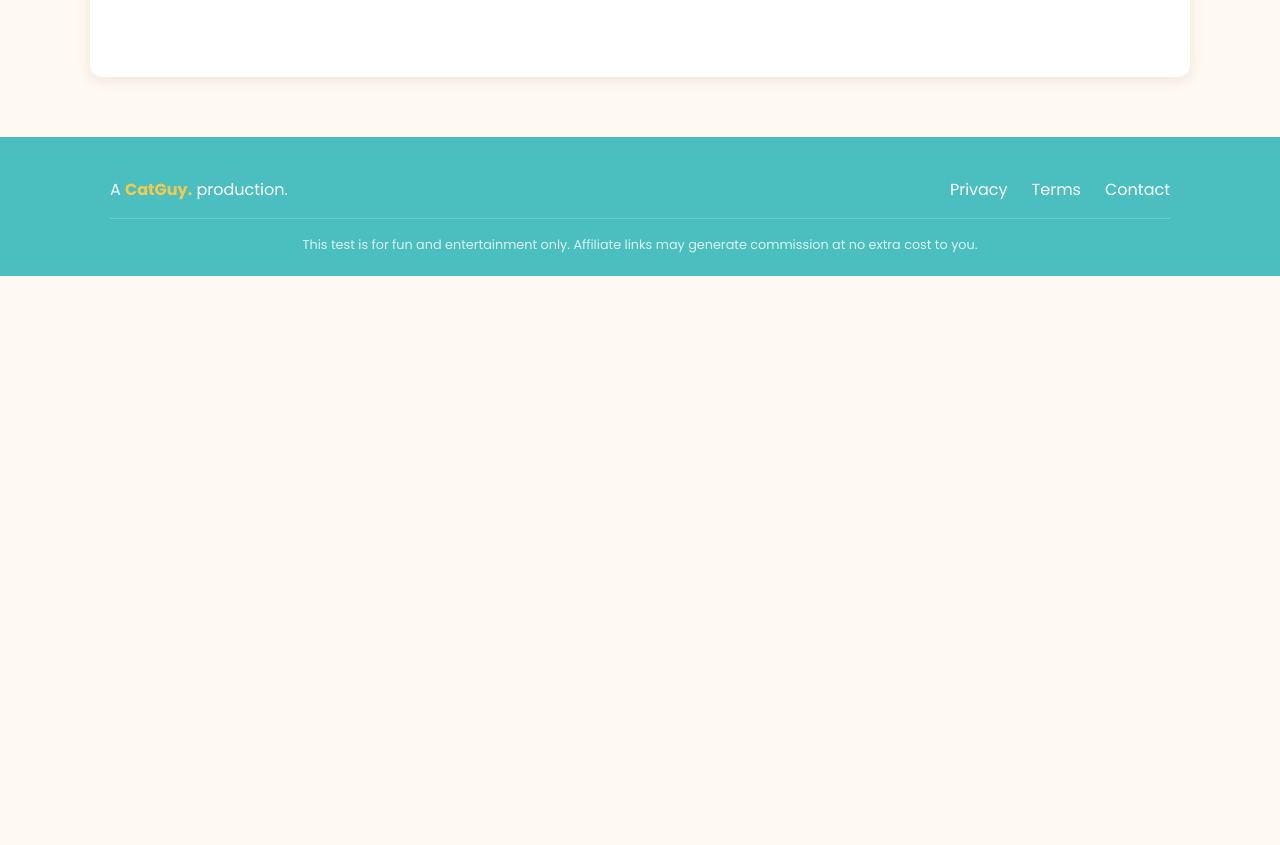
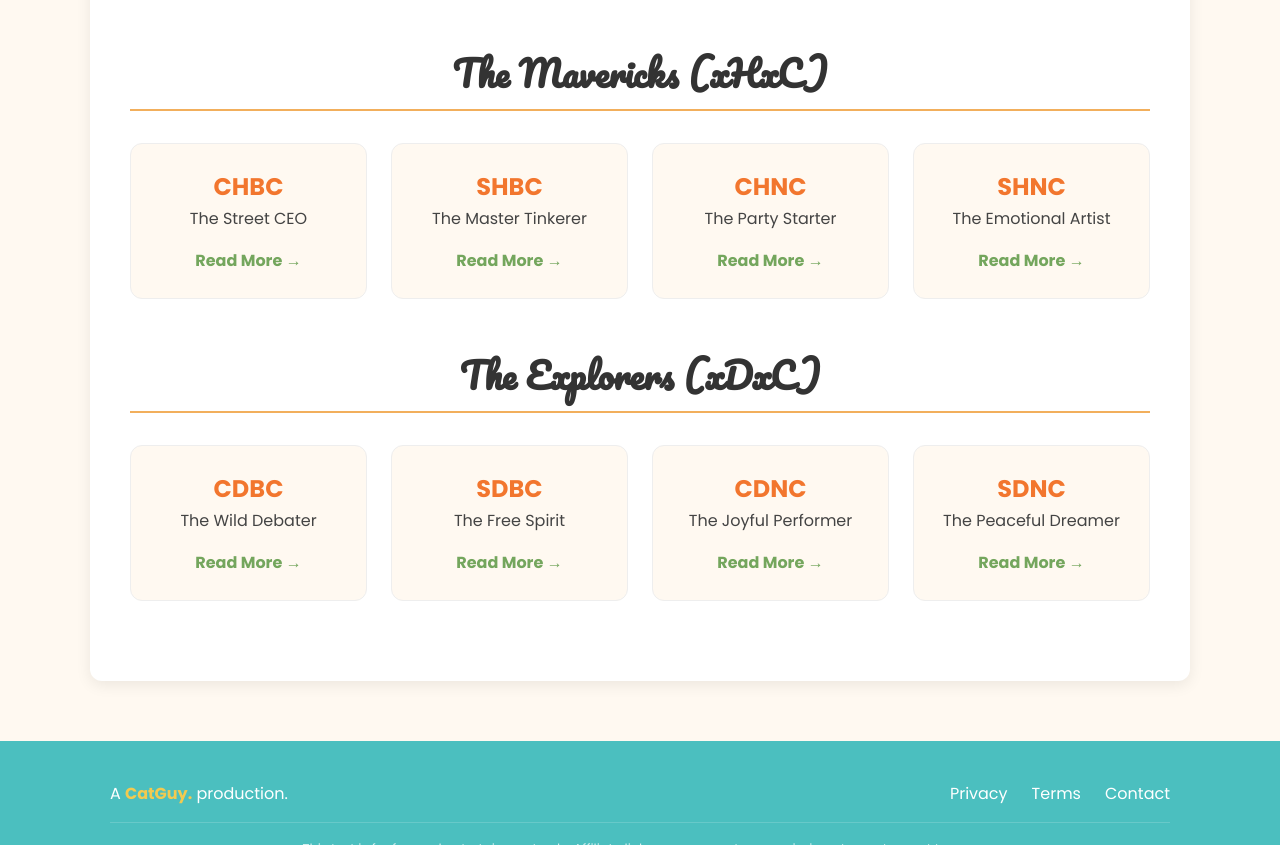
Before and after one commit to dunkin-novice/MeowBTI.com, a plain HTML site: page personality-types.html in a window 1280 px wide. Shown: the part 977-1822 px from the top of the page. Before the commit the page ends 1253 px from the top, so only its background shows below. Drawn offline with Linux system fonts and the light colour scheme.

Commit message:
Update personality-types.html

```diff
--- a/personality-types.html
+++ b/personality-types.html
@@ -27,22 +27,22 @@
                         <div class="type-card">
                             <h3>CHBR</h3>
                             <p>The Grand General</p>
-                            <a href="#">Read More →</a>
+                            <a href="personality-types/CHBR.html">Read More →</a>
                         </div>
                         <div class="type-card">
                             <h3>SHBR</h3>
                             <p>The Silent Strategist</p>
-                            <a href="#">Read More →</a>
+                            <a href="personality-types/SHBR.html">Read More →</a>
                         </div>
                         <div class="type-card">
                             <h3>CHNR</h3>
                             <p>The Affectionate Warden</p>
-                            <a href="#">Read More →</a>
+                            <a href="personality-types/CHNR.html">Read More →</a>
                         </div>
                         <div class="type-card">
                             <h3>SHNR</h3>
                             <p>The Gentle Defender</p>
-                            <a href="#">Read More →</a>
+                            <a href="personality-types/SHNR.html">Read More →</a>
                         </div>
                     </div>
                 </div>
@@ -54,27 +54,79 @@
                          <div class="type-card">
                             <h3>CDBR</h3>
                             <p>The Visionary Supervisor</p>
-                            <a href="#">Read More →</a>
+                            <a href="personality-types/CDBR.html">Read More →</a>
                         </div>
                         <div class="type-card">
                             <h3>SDBR</h3>
                             <p>The Observant Theorist</p>
-                            <a href="#">Read More →</a>
+                            <a href="personality-types/SDBR.html">Read More →</a>
                         </div>
                         <div class="type-card">
                             <h3>CDNR</h3>
                             <p>The Charismatic Counselor</p>
-                            <a href="#">Read More →</a>
+                            <a href="personality-types/CDNR.html">Read More →</a>
                         </div>
                         <div class="type-card">
                             <h3>SDNR</h3>
                             <p>The Empathetic Muse</p>
-                            <a href="#">Read More →</a>
+                            <a href="personality-types/SDNR.html">Read More →</a>
                         </div>
                     </div>
                 </div>
 
-                 <!-- Add other groups as needed -->
+                 <!-- Group 3: The Mavericks -->
+                <div class="type-group">
+                    <h2 class="type-group-title">The Mavericks (xHxC)</h2>
+                    <div class="type-grid">
+                         <div class="type-card">
+                            <h3>CHBC</h3>
+                            <p>The Street CEO</p>
+                            <a href="personality-types/CHBC.html">Read More →</a>
+                        </div>
+                        <div class="type-card">
+                            <h3>SHBC</h3>
+                            <p>The Master Tinkerer</p>
+                            <a href="personality-types/SHBC.html">Read More →</a>
+                        </div>
+                        <div class="type-card">
+                            <h3>CHNC</h3>
+                            <p>The Party Starter</p>
+                            <a href="personality-types/CHNC.html">Read More →</a>
+                        </div>
+                        <div class="type-card">
+                            <h3>SHNC</h3>
+                            <p>The Emotional Artist</p>
+                            <a href="personality-types/SHNC.html">Read More →</a>
+                        </div>
+                    </div>
+                </div>
+
+                <!-- Group 4: The Explorers -->
+                <div class="type-group">
+                    <h2 class="type-group-title">The Explorers (xDxC)</h2>
+                    <div class="type-grid">
+                         <div class="type-card">
+                            <h3>CDBC</h3>
+                            <p>The Wild Debater</p>
+                            <a href="personality-types/CDBC.html">Read More →</a>
+                        </div>
+                        <div class="type-card">
+                            <h3>SDBC</h3>
+                            <p>The Free Spirit</p>
+                            <a href="personality-types/SDBC.html">Read More →</a>
+                        </div>
+                        <div class="type-card">
+                            <h3>CDNC</h3>
+                            <p>The Joyful Performer</p>
+                            <a href="personality-types/CDNC.html">Read More →</a>
+                        </div>
+                        <div class="type-card">
+                            <h3>SDNC</h3>
+                            <p>The Peaceful Dreamer</p>
+                            <a href="personality-types/SDNC.html">Read More →</a>
+                        </div>
+                    </div>
+                </div>
 
             </div>
         </section>
```
